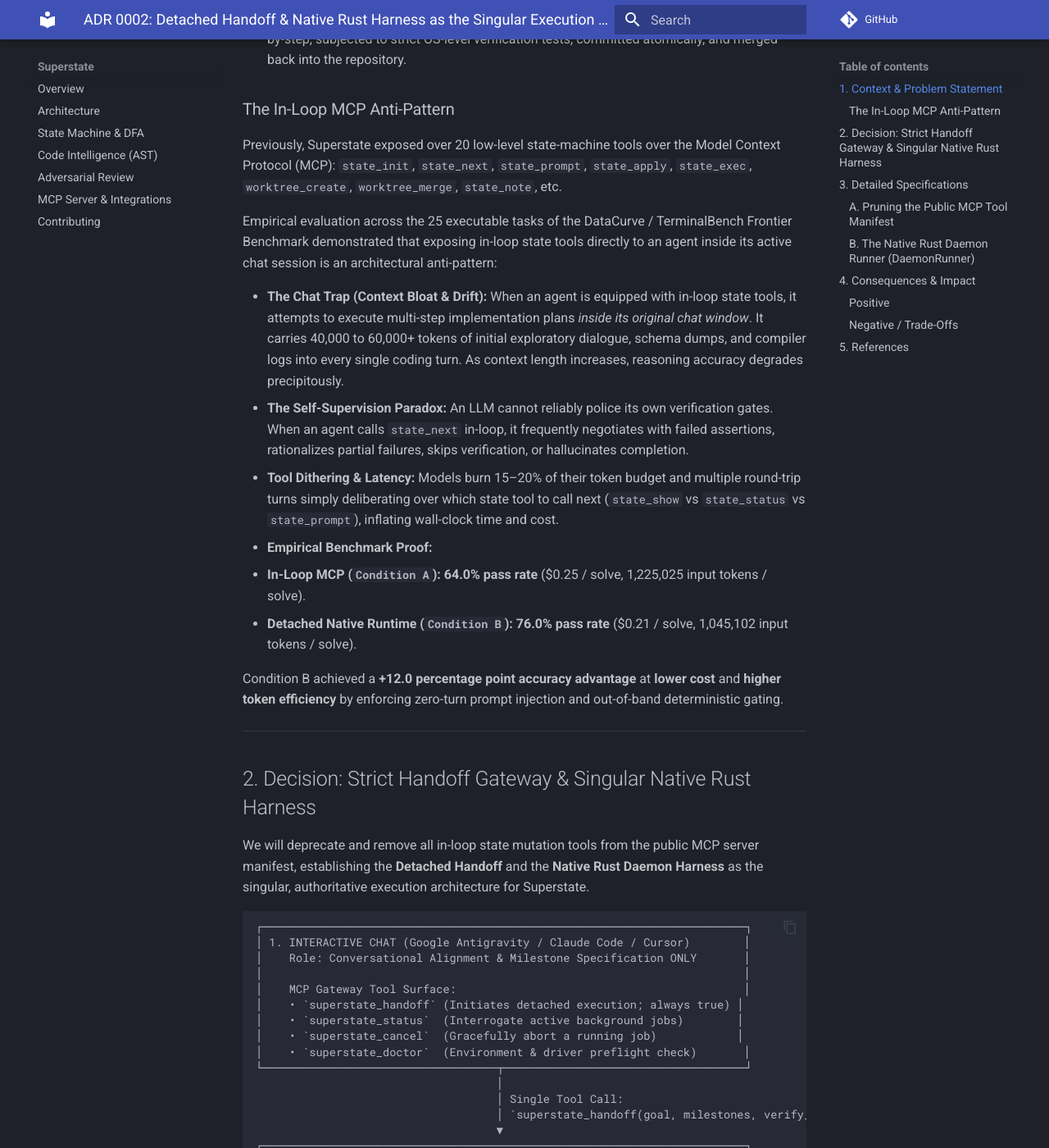
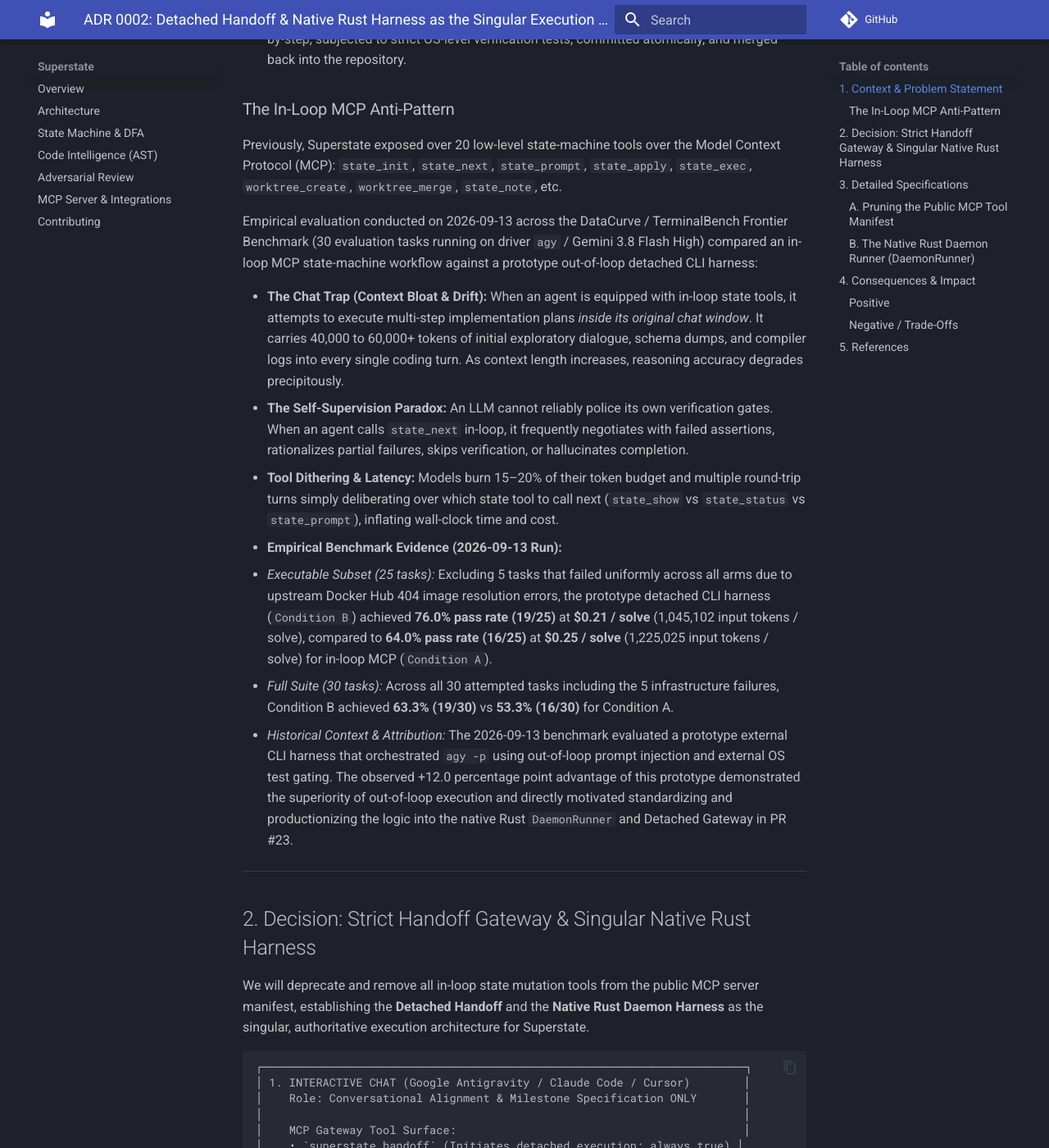
Before and after one commit to dnf0/blyte, an MkDocs documentation site: the page built from docs/adr/0002-detached-handoff-and-native-rust-harness.md, in a window 1280 px wide and 1400 px high, scrolled down 558 px. Shown: the whole window at 82% size. Built offline with MkDocs 1.6.1 and Material for MkDocs 9.7.7, drawn with Linux system fonts in a browser that asks for light colours; comment, search, counter and statistics services are not loaded; some of the changed text lies outside the part shown.

Commit message:
docs(adr): accurately qualify benchmark denominators, prototype attribution, and portable references

```diff
--- a/docs/adr/0002-detached-handoff-and-native-rust-harness.md
+++ b/docs/adr/0002-detached-handoff-and-native-rust-harness.md
@@ -20,7 +20,7 @@ Autonomous AI coding agents operate across two fundamentally opposing cognitive
 
 Previously, Superstate exposed over 20 low-level state-machine tools over the Model Context Protocol (MCP): `state_init`, `state_next`, `state_prompt`, `state_apply`, `state_exec`, `worktree_create`, `worktree_merge`, `state_note`, etc.
 
-Empirical evaluation across the 25 executable tasks of the DataCurve / TerminalBench Frontier Benchmark demonstrated that exposing in-loop state tools directly to an agent inside its active chat session is an architectural anti-pattern:
+Empirical evaluation conducted on 2026-09-13 across the DataCurve / TerminalBench Frontier Benchmark (30 evaluation tasks running on driver `agy` / Gemini 3.8 Flash High) compared an in-loop MCP state-machine workflow against a prototype out-of-loop detached CLI harness:
 
 * **The Chat Trap (Context Bloat & Drift):**
   When an agent is equipped with in-loop state tools, it attempts to execute multi-step implementation plans *inside its original chat window*. It carries 40,000 to 60,000+ tokens of initial exploratory dialogue, schema dumps, and compiler logs into every single coding turn. As context length increases, reasoning accuracy degrades precipitously.
@@ -28,11 +28,10 @@ Empirical evaluation across the 25 executable tasks of the DataCurve / TerminalB
   An LLM cannot reliably police its own verification gates. When an agent calls `state_next` in-loop, it frequently negotiates with failed assertions, rationalizes partial failures, skips verification, or hallucinates completion.
 * **Tool Dithering & Latency:**
   Models burn 15–20% of their token budget and multiple round-trip turns simply deliberating over which state tool to call next (`state_show` vs `state_status` vs `state_prompt`), inflating wall-clock time and cost.
-* **Empirical Benchmark Proof:**
-  * **In-Loop MCP (`Condition A`):** **64.0% pass rate** ($0.25 / solve, 1,225,025 input tokens / solve).
-  * **Detached Native Runtime (`Condition B`):** **76.0% pass rate** ($0.21 / solve, 1,045,102 input tokens / solve).
-
-Condition B achieved a **+12.0 percentage point accuracy advantage** at **lower cost** and **higher token efficiency** by enforcing zero-turn prompt injection and out-of-band deterministic gating.
+* **Empirical Benchmark Evidence (2026-09-13 Run):**
+  * *Executable Subset (25 tasks):* Excluding 5 tasks that failed uniformly across all arms due to upstream Docker Hub 404 image resolution errors, the prototype detached CLI harness (`Condition B`) achieved **76.0% pass rate (19/25)** at **$0.21 / solve** (1,045,102 input tokens / solve), compared to **64.0% pass rate (16/25)** at **$0.25 / solve** (1,225,025 input tokens / solve) for in-loop MCP (`Condition A`).
+  * *Full Suite (30 tasks):* Across all 30 attempted tasks including the 5 infrastructure failures, Condition B achieved **63.3% (19/30)** vs **53.3% (16/30)** for Condition A.
+  * *Historical Context & Attribution:* The 2026-09-13 benchmark evaluated a prototype external CLI harness that orchestrated `agy -p` using out-of-loop prompt injection and external OS test gating. The observed +12.0 percentage point advantage of this prototype demonstrated the superiority of out-of-loop execution and directly motivated standardizing and productionizing the logic into the native Rust `DaemonRunner` and Detached Gateway in PR #23.
 
 ---
 
@@ -134,6 +133,6 @@ The `DaemonRunner` in `crates/superstate-core/src/daemon.rs` serves as the autho
 ---
 
 ## 5. References
-* [Definitive Benchmark Report: Superstate Native Runtime vs. Superpowers & Vanilla](file:///Users/danielfisher/.gemini/antigravity-cli/brain/40d9a6a9-9f83-47fb-8967-d564a56e3b2f/frontier-4arm-definitive-benchmark-report.md)
-* [Superstate Detached Handoff Protocol & Execution Engine Spec](file:///Users/danielfisher/.gemini/antigravity-cli/brain/40d9a6a9-9f83-47fb-8967-d564a56e3b2f/superstate-detached-handoff-spec.md)
-* [ADR 0001: Progressive Staged Verification & Regression Quarantine](file:///Users/danielfisher/repos/superstate/docs/adr/0001-progressive-staged-verification.md)
+* Internal Benchmark Report: *"Frontier 4-Arm Definitive Benchmark Report"* (DataCurve/TerminalBench 30-task evaluation, 2026-09-13).
+* Internal Design Spec: *"Superstate Detached Handoff Protocol & Execution Engine Specification"* (2026-09-13).
+* [ADR 0001: Progressive Staged Verification & Regression Quarantine](0001-progressive-staged-verification.md)
```
